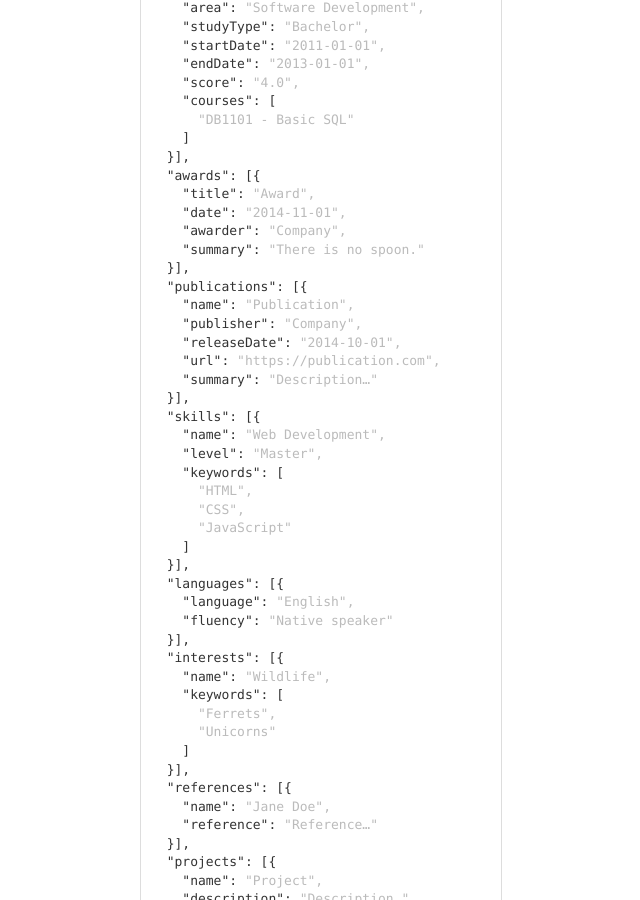
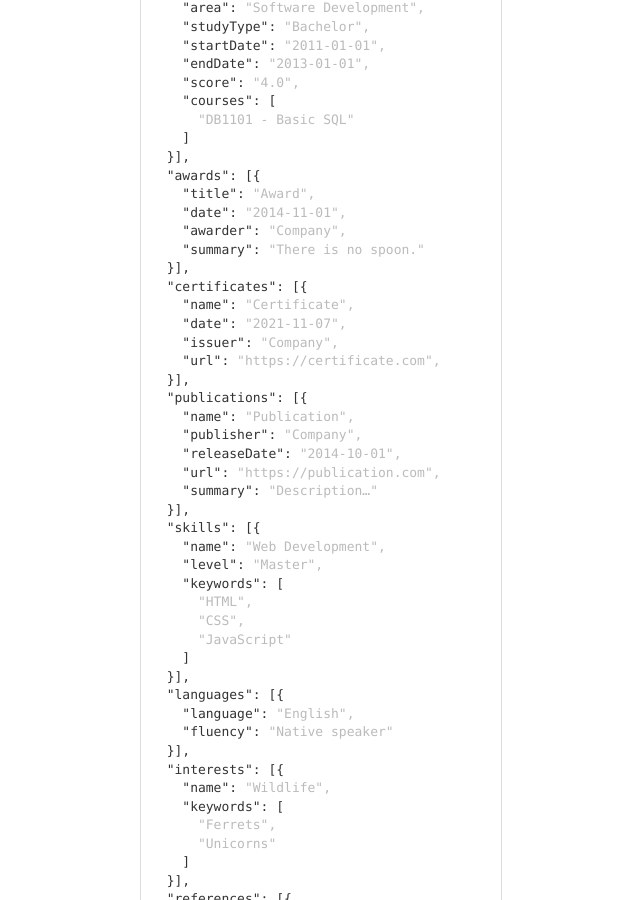
Before and after one commit to jsonresume/resume-website, a Jekyll site: the page built from schema.html, in a window 1280 px wide and 900 px high, scrolled down 1326 px. Shown: the whole window, without its empty margins (280-920 px from the left). Built offline with Jekyll 4.4.1, drawn with Linux system fonts in a browser that asks for light colours; nearby versions of some CDN libraries; a script that is not in the unit is left out.

Commit message:
Add Certificate to schema page

```diff
--- a/schema.html
+++ b/schema.html
@@ -105,6 +105,12 @@ title: Schema
     "awarder": <span>"Company",</span>
     "summary": <span>"There is no spoon."</span>
   }],
+  "certificates": [{
+    "name": <span>"Certificate",</span>
+    "date": <span>"2021-11-07",</span>
+    "issuer": <span>"Company",</span>
+    "url": <span>"https://certificate.com",</span>
+  }],
   "publications": [{
     "name": <span>"Publication",</span>
     "publisher": <span>"Company",</span>
```
